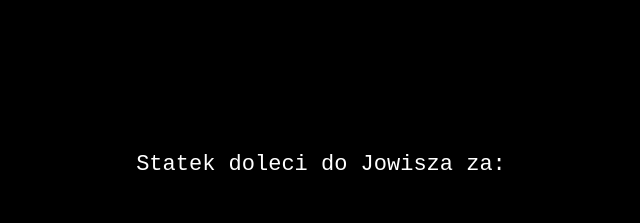
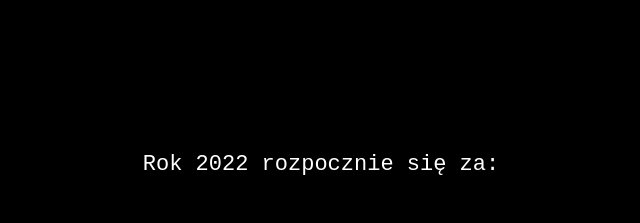
Before and after one commit to AdrianChojnacki/project11b, a plain HTML site: page index.html in a window 1280 px wide. Shown: the part 194-417 px from the top of the page, without its empty margins (319-959 px from the left). Drawn offline with Linux system fonts and the light colour scheme.

Commit message:
msg change

```diff
--- a/index.html
+++ b/index.html
@@ -7,7 +7,7 @@
     <title>Document</title>
   </head>
   <body>
-    <p>Statek doleci do Jowisza za:</p>
+    <p>Rok 2022 rozpocznie się za:</p>
     <h1>
       <span class="d">.</span> d: <span class="h">.</span> h: <span class="m">.</span> m: <span class="s">.</span>s
     </h1>
```
